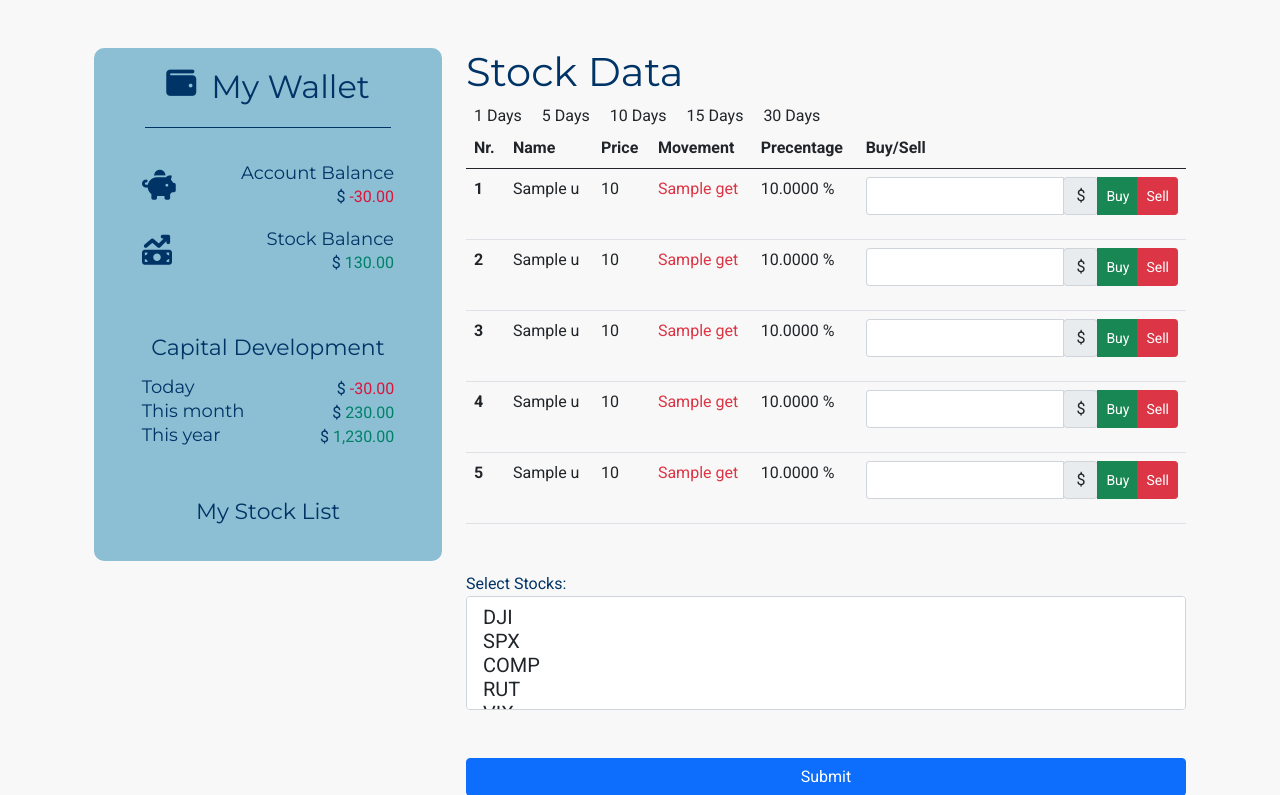
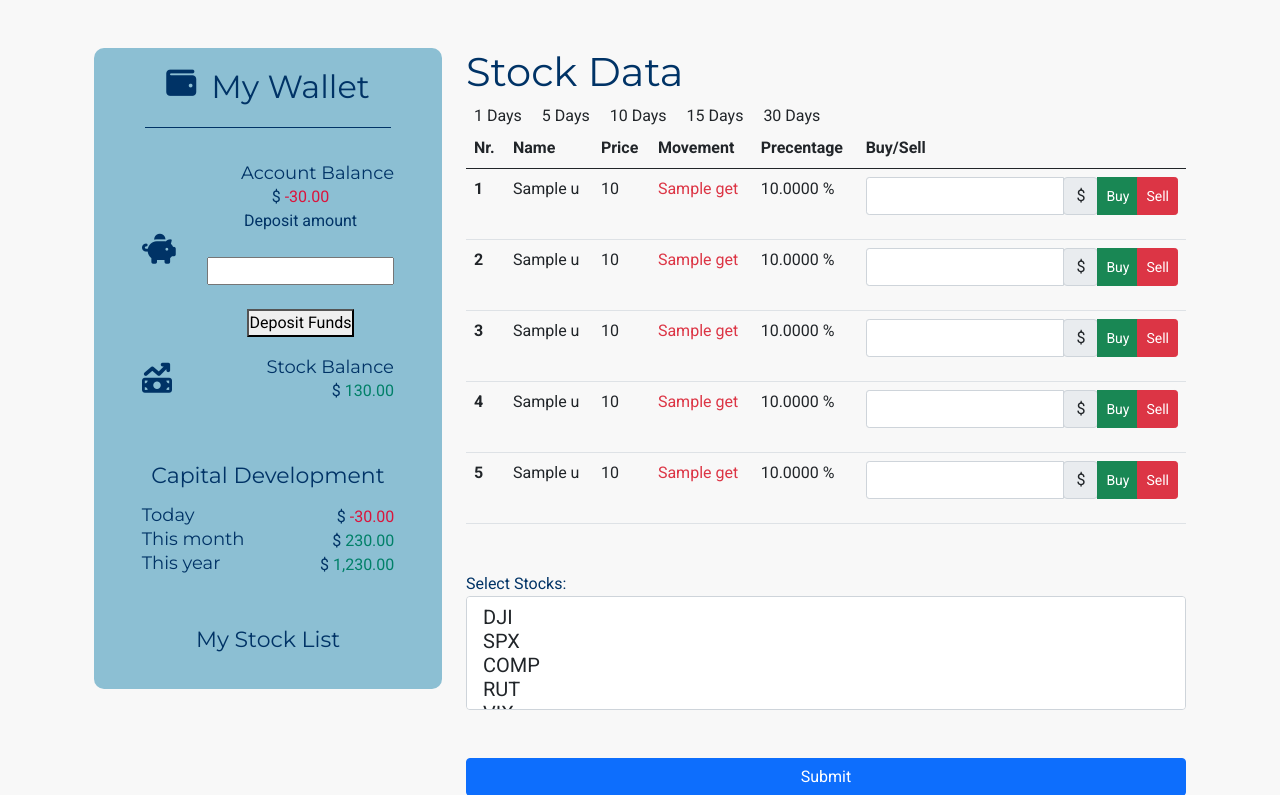
Before and after one commit to e-kai00/finFlare, a Django app: page /markets/markets/ in a window 1280 px wide. Shown: the part 98-893 px from the top of the page. Run offline with Django 4.2, Linux system fonts and the light colour scheme; tables that the repository leaves empty hold one stand-in row (values such as "Sample post"); a database or web service that is not in the repository returns one stand-in record (values such as "Sample title"); data that the repository does not hold is empty; some libraries are stand-ins or nearby versions.

Commit message:
Add js logic for account balance

```diff
--- a/accounts/templates/accounts/my_wallet.html
+++ b/accounts/templates/accounts/my_wallet.html
@@ -21,9 +21,11 @@
             </div>
             <div>
               <h4 class="logo-font">Account Balance</h4>
-              <p class="logo-font">
-                $ <span class="balance-numbers">-30.00</span>
-              </p>
+              $ <span class="balance-numbers" id="accountBalance">-30.00</span>
+            </p>
+            <label for="depositAmount">Deposit amount</label><br><br>
+            <input type="number" id="depositAmount"><br><br>
+            <button id="depositButton">Deposit Funds</button>
             </div>
           </div>
 
```
Also changed, not shown: accounts/templates/accounts/my_wallet.js (+14 -0 lines).
